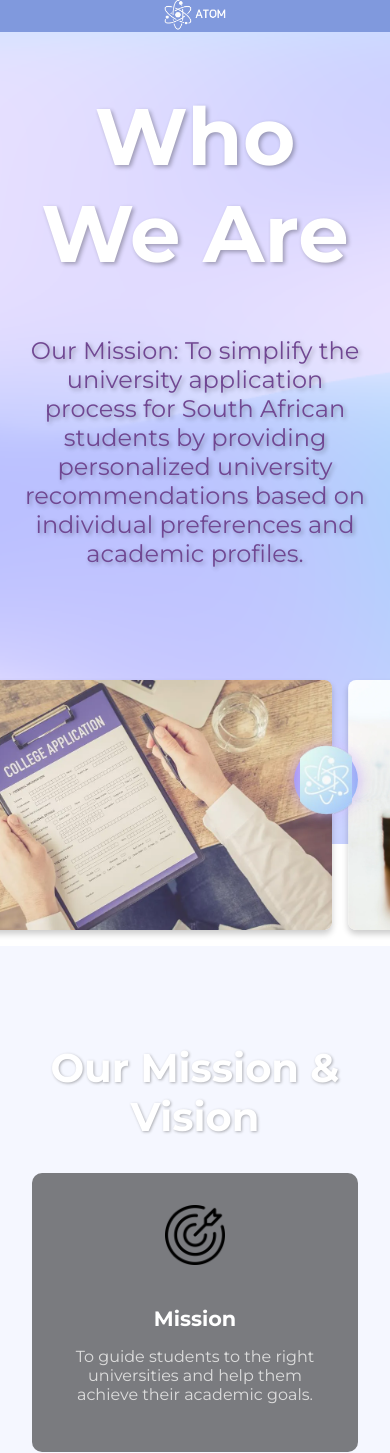
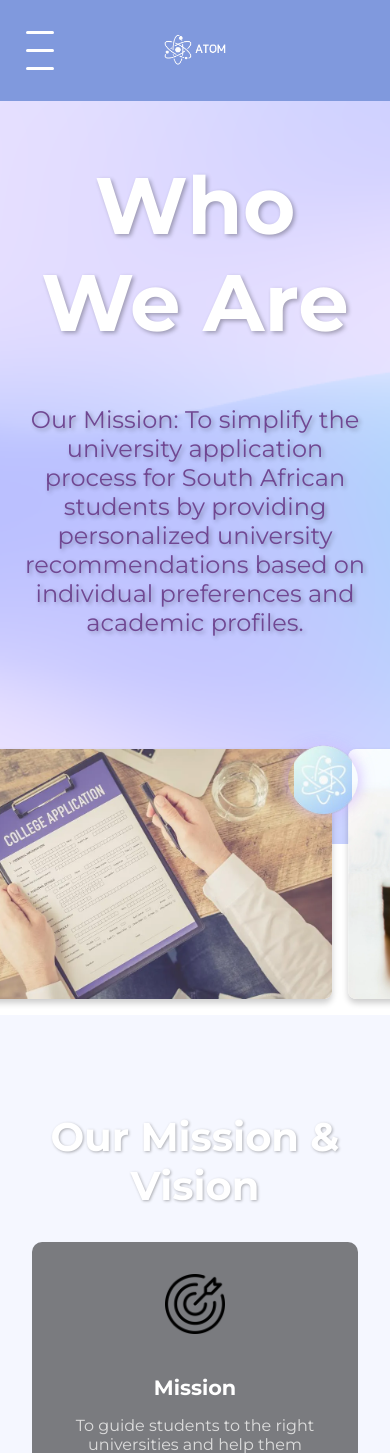
Before and after one commit to dead-dreammer/uni-sa, a Flask app: page /about in a window 390 px wide. Shown: the top 1453 px of the page. Run offline with Flask 3, Linux system fonts and the light colour scheme.

Commit message:
added mobile css

```diff
--- a/static/css/chat.css
+++ b/static/css/chat.css
@@ -13,11 +13,11 @@
   position: fixed;
   bottom: 32px;
   right: 32px;
-  width: 64px;
+  width: 70px;
   height: 64px;
   border: none;
   border-radius: 50%;
-  background: var(--atom-gradient);
+  background: transparent;
   box-shadow: 0 0 15px var(--atom-glow);
   display: flex;
   align-items: center;
@@ -33,7 +33,7 @@
 }
 
 .chat-button-icon {
-  width: 80px;
+  width: 100px;
   height: 70px;
   background: url(../img/home/ATOM_LOGO.png) no-repeat center/cover;
   filter: drop-shadow(0 0 6px rgba(255, 255, 255, 0.3));
--- a/templates/base.html
+++ b/templates/base.html
@@ -1,15 +1,20 @@
 <!DOCTYPE html>
 <html lang="en">
   <head>
-    <meta charset="UTF-8" />
-    <meta name="viewport" content="width=device-width, initial-scale=1.0" />
-    <title>{% block title %}uni.sa{% endblock %}</title>
-    <link rel="preconnect" href="https://fonts.googleapis.com" />
-    <link rel="preconnect" href="https://fonts.gstatic.com" crossorigin />
-    <link
-      href="https://fonts.googleapis.com/css2?family=Montserrat:wght@300;400;500;600;700&display=swap"
-      rel="stylesheet"
-    />
+<head>
+  <meta charset="UTF-8" />
+  <meta name="viewport" content="width=device-width, initial-scale=1.0, maximum-scale=5.0, user-scalable=yes">
+  <meta name="apple-mobile-web-app-capable" content="yes"> <!--Added this so it can fit onto the mobile app-->
+  <meta name="mobile-web-app-capable" content="yes">
+  <title>{% block title %}uni.sa{% endblock %}</title>
+  <link rel="preconnect" href="https://fonts.googleapis.com" />
+  <link rel="preconnect" href="https://fonts.gstatic.com" crossorigin />
+  <link href="https://fonts.googleapis.com/css2?family=Montserrat:wght@300;400;500;600;700&display=swap"
+    rel="stylesheet" />
+  <link rel="stylesheet" href="{{ url_for('static', filename='styles.css') }}" />
+  <link rel="stylesheet" href="{{url_for('static', filename='css/chat.css')}}" />
+  <link rel="stylesheet" href="{{ url_for('static', filename='css/mobile-fixes.css') }}">
+  <link rel="stylesheet" href="{{ url_for('static', filename='css/mobile-menu.css') }}">
 
     <!-- Font Awesome for Icons -->
     <link
@@ -47,9 +52,17 @@
         {{ session.get('name') }}</a>
       {% endif %} {% if session.get('is_admin')%}
 
+
       <a href="{{ url_for('course_management') }}" class="underline0">Admin</a>
 
       {% endif %}
+       <!--Adding a menu button-->
+    <button class="mobile-menu-btn">
+      <span></span>
+      <span></span>
+      <span></span>
+    </button>
+    <ul>
       <ul>
         <li><a href="{{ url_for('home_page') }}" class="underline">Home</a></li>
         <li><a href="{{ url_for('about') }}" class="underline">About Us</a></li>
@@ -223,5 +236,6 @@
       src="{{ url_for('static', filename='js/logout.js') }}"
     ></script>
     <script src="{{ url_for('static', filename='js/chat.js') }}"></script>
+      <script src="{{ url_for('static', filename='js/mobile-menu.js') }}"></script><!--New js file-->
   </body>
 </html>
```
